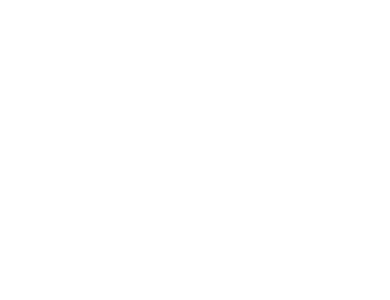
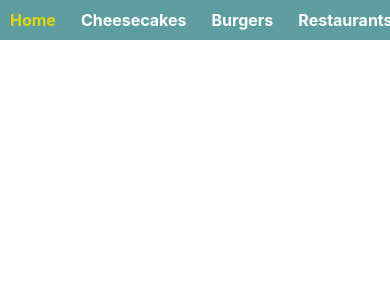
Before and after one commit to javirro/food-ranking-ui, a React (Create React App) app: page / in a window 390 px wide. Shown: the top 300 px of the page. Built offline with nearby package versions, Linux system fonts and the light colour scheme.

Commit message:
Add Responsive NavBar

```diff
--- a/src/App.js
+++ b/src/App.js
@@ -9,6 +9,9 @@
       <NavBar />
         <Routes>
           <Route path="/" element={<Home />} />
+          <Route path="/cheesecakes" element={<Home />} />
+          <Route path="/burgers" element={<Home />} />
+          <Route path="/restaurants" element={<Home />} />
         </Routes>
       </BrowserRouter>
     </div>
--- a/src/Routes/NavBar.jsx
+++ b/src/Routes/NavBar.jsx
@@ -1,7 +1,19 @@
+import '../Styles/navbar.css'
+import { NavLink } from "react-router-dom"
+import { useState } from 'react'
+import menuIcon from "../Images/navbar-icon.svg"
+
 const NavBar = () => {
-  return(
+  const [showMenu, setShowMenu] = useState(false)
+  return (
     <nav>
-
+      <img src={menuIcon} alt="Menu icon" className="nav-icon" onClick={() => setShowMenu(!showMenu)} />
+      <div className={`${showMenu ? "nav-items" : "none"}`}>
+        <NavLink to="/" className="nav-link"> Home </NavLink>
+        <NavLink to="/cheesecakes" className="nav-link"> Cheesecakes </NavLink>
+        <NavLink to="/burgers" className="nav-link"> Burgers </NavLink>
+        <NavLink to="/restaurants" className="nav-link"> Restaurants </NavLink>
+      </div>
     </nav>
   )
 }
--- /dev/null
+++ b/src/Styles/navbar.css
@@ -0,0 +1,50 @@
+nav {
+    background-color: cadetblue;
+    color: white;
+    font-weight: bold;
+}
+
+.nav-icon {
+    width: 30px;
+    height: 30px;
+    color: white;
+    padding: 10px;
+}
+
+@media (min-width: 375px) {
+    .nav-icon {
+        display: none;
+    }
+}
+
+.nav-items,
+.none {
+    display: flex;
+    align-items: center;
+    justify-content: flex-start;
+    gap: 25px;
+    padding: 10px;
+}
+
+@media all and (max-width: 375px) {
+    .nav-items {
+        display: flex;
+        flex-direction: column;
+        align-items: flex-start;
+        justify-content: center;
+        gap: 4px;
+        background-color: coral;
+    }
+    .none {
+        display: none;
+    }
+}
+
+.nav-link {
+    color: white;
+    text-decoration: none;
+}
+
+.nav-link.active {
+    color: rgb(225, 214, 6)
+}
```
Also changed, not shown: src/Images/navbar-icon.svg (added).
